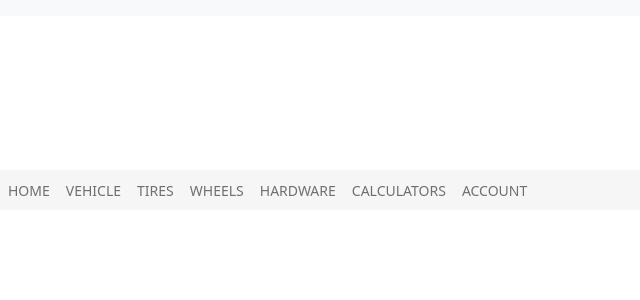
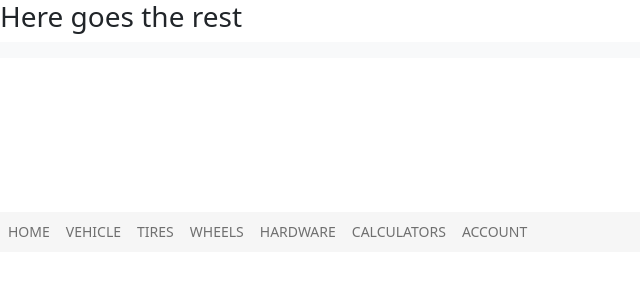
Before and after one commit to albbarrera96/HeaderTest, a Vue app: page / in a window 1280 px wide. Shown: the top 300 px of the page, without its empty margins (0-640 px from the left). Built offline with nearby package versions, Linux system fonts and the light colour scheme.

Commit message:
Update App.vue

```diff
--- a/src/App.vue
+++ b/src/App.vue
@@ -4,6 +4,7 @@ import Nav from './components/Navbar.vue'
 </script>
 
 <template>
+  <h3>Here goes the rest</h3>
   <Nav />
 
   <RouterView />
```
